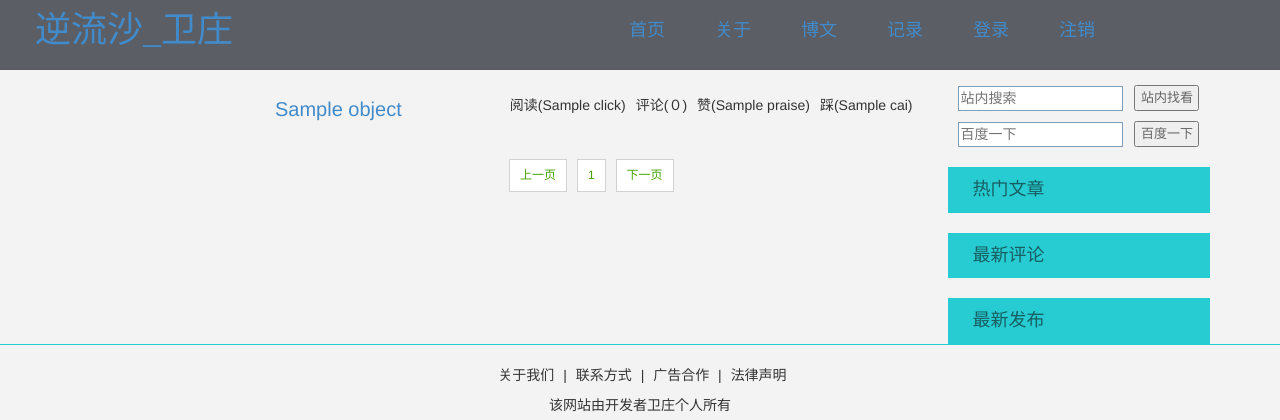
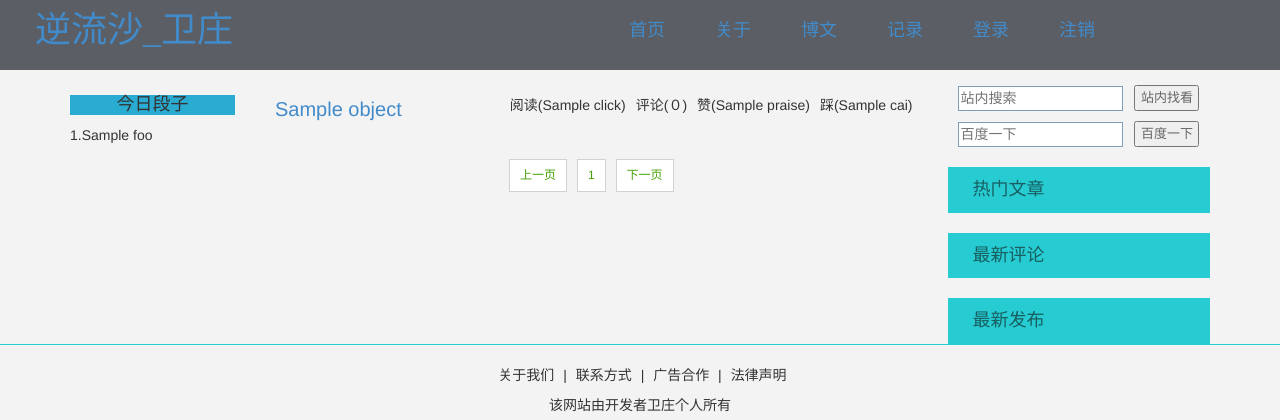
Before and after one commit to huangguifeng/Singleblog, a Django app: template myblog/templates/search/search.html in a window 1280 px wide. Shown: the top 420 px of the page. Run offline with Django 3.2, Linux system fonts and the light colour scheme; the template is opened without the code that fills it: most values are stand-ins (such as "Sample title", 1, 10 or a date in 2020); some libraries are stand-ins or nearby versions; some web fonts are replaced.

Commit message:
实现搜索页段子爬去功能

```diff
--- a/myblog/blog/urls.py
+++ b/myblog/blog/urls.py
@@ -5,7 +5,7 @@ urlpatterns = [
     url(r'^$',views.index),
     url(r'^blog/(\d+)/$',views.post_detail),
     url(r'^blog/new/',views.newblog),
-    url(r'^search/$', views.SearchView.as_view()),
+    url(r'^search/$', views.BlogSearchView.as_view()),
     url(r'^top/$',views.top),
     url(r'^step/$', views.step),
     url(r'^insert/$',views.insert),
--- a/myblog/blog/views.py
+++ b/myblog/blog/views.py
@@ -8,6 +8,7 @@ from django.core.mail import send_mail
 from django.conf import settings
 from django.core.paginator import Paginator
 from django.http import HttpResponse
+from .duanzi_spider import DuanZi
 # Create your views here.
 
 
@@ -91,6 +92,9 @@ class BlogSearchView(SearchView):
     '''
     def get_context_data(self, **kwargs):
         context = super().get_context_data(**kwargs)
+        dz = DuanZi()
+        result = dz.load_page()
+        context['dz'] = result
         return context
 
 
--- a/myblog/templates/blog/base.html
+++ b/myblog/templates/blog/base.html
@@ -8,7 +8,7 @@
     <link rel="stylesheet" href="/static/css/bootstrap-theme.min.css">
     <link rel="stylesheet" href="/static/css/Lobster.css">
     <link rel="stylesheet" href="/static/css/reset.css">
-    <link rel="icon" href="/static/images/tbg.jpg">
+    <link rel="icon" href="/static/images/blog.png">
 <script src="/static/js/jquery-1.12.4.min.js"></script>
     <script src="/static/js/bootstrap.min.js"></script>
 <script src="/static/js/jquery.cookie.js"></script>
--- a/myblog/templates/blog/post_detail.html
+++ b/myblog/templates/blog/post_detail.html
@@ -98,7 +98,7 @@
 	<div class="wrap">
 		<div class="mycomment">
 			<div class="head-face">
-				<img src="/static/images/1.jpg">
+				<img src="/static/images/blog.png">
 				<p>我是一个有故事的老男孩</p>
 			</div>
 			<div class="mycontent box">
@@ -164,7 +164,7 @@
 	function reply(forloop,username,content){
 		html  = '<li>';
 		html += '<div class="head-face">';
-		html += '<img src="/static/images/1.jpg" / >';
+		html += '<img src="/static/images/blog.png" / >';
 		html += '</div>';
 		html += '<div class="reply-cont">';
 		html += '<p class="username" style="margin-left: 20px;">'+forloop+" 楼: "+username+'</p>';
--- a/myblog/templates/search/search.html
+++ b/myblog/templates/search/search.html
@@ -46,12 +46,30 @@
             margin-top: 20px;
             text-align: center;
         }
+        .dz_title{
+            margin-top: 20px;
+            margin-bottom: 10px;
+            background-color: #2aabd2;
+            text-align: center;
+            font-size: 18px;
+        }
 
         </style>
 
     {% endblock head %}
 
 {% block left %}
+
+    <h2 class="dz_title">今日段子</h2>
+    <ul>
+        {% if dz %}
+        {% for foo in dz %}
+            <li>{{ forloop.counter }}.{{ foo|safe }}</li>
+        {% endfor %}
+        {% else %}
+            <li>爬虫累了,今日段子暂时无法查看...</li>
+        {% endif %}
+    </ul>
 
 {% endblock left %}
 
```
Also changed, not shown: myblog/blog/duanzi_spider.py (added, +50 -0 lines), myblog/static/images/blog.png (added), 10 other files.
